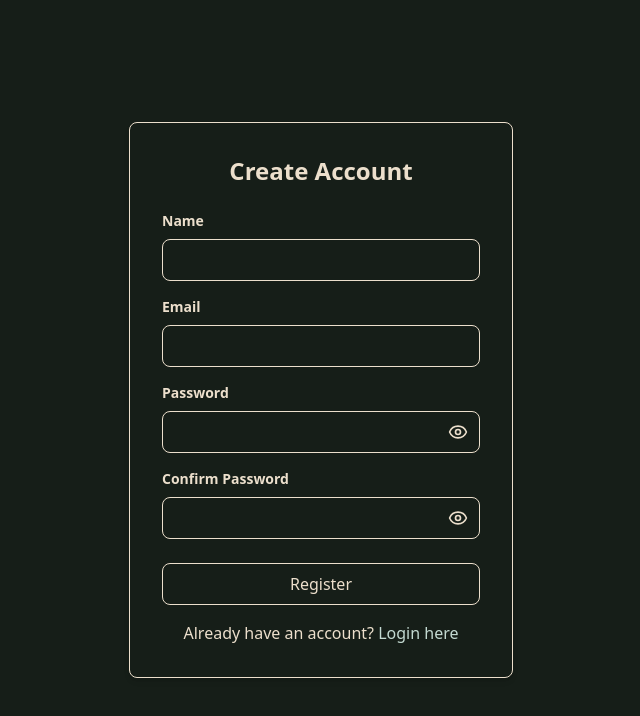
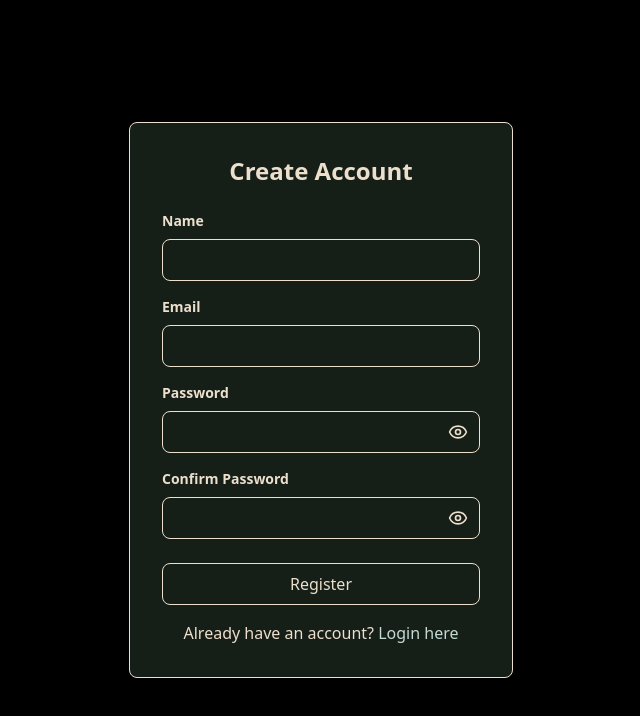
Before and after one commit to Beyondinfinity1610/Online-Compiler-with-AI, a React (Vite) app in the folder client/: page /register in a window 1280 px wide. Shown: the top 716 px of the page, without its empty margins (319-959 px from the left). Built offline with nearby package versions, Linux system fonts and the light colour scheme.

Commit message:
added black background

```diff
--- a/client/src/Components/LoginPage.jsx
+++ b/client/src/Components/LoginPage.jsx
@@ -32,7 +32,7 @@
   };
 
   return (
-    <div className="min-h-screen flex items-center justify-center bg-[#161e18]">
+    <div className="min-h-screen flex items-center justify-center bg-black">
       <div className="bg-[#161e18] p-8 rounded-lg shadow-md w-96 border border-[#ECDFCC] text-[#ECDFCC]">
         <h2 className="text-2xl font-bold mb-6 text-center text-[#ECDFCC]">
           Code Editor Login
--- a/client/src/Components/RegisterPage.jsx
+++ b/client/src/Components/RegisterPage.jsx
@@ -60,7 +60,7 @@
   };
 
   return (
-    <div className="min-h-screen flex items-center justify-center bg-[#161e18]">
+    <div className="min-h-screen flex items-center justify-center bg-black">
       <div className="bg-[#161e18] p-8 rounded-lg shadow-md w-96 border border-[#ECDFCC] text-[#ECDFCC]">
         <h2 className="text-2xl font-bold mb-6 text-center text-[#ECDFCC]">
           Create Account
```
